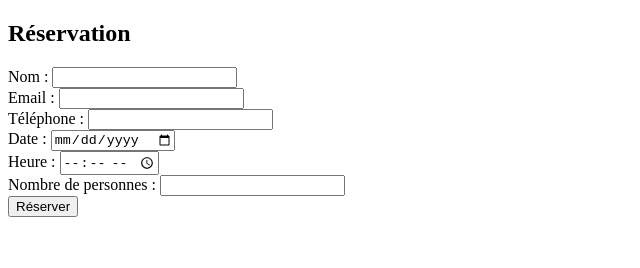
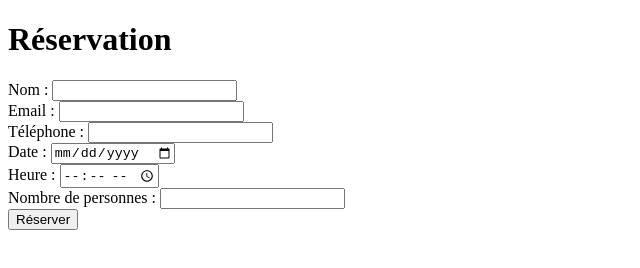
Before and after one commit to roulinFGS/formation-wcs-html-exo-html, a plain HTML site: page reservation.html in a window 1280 px wide. Shown: the whole page, without its empty margins (0-640 px from the left). Drawn offline with Linux system fonts and the light colour scheme.

```diff
--- a/reservation.html
+++ b/reservation.html
@@ -7,7 +7,7 @@
     <title>Réservation</title>
   </head>
   <body>
-    <h2>Réservation</h2>
+    <h1>Réservation</h1>
     <form action="/reservation" method="post">
       <div>
         <label>
```
Also changed, not shown: 1 other file.
